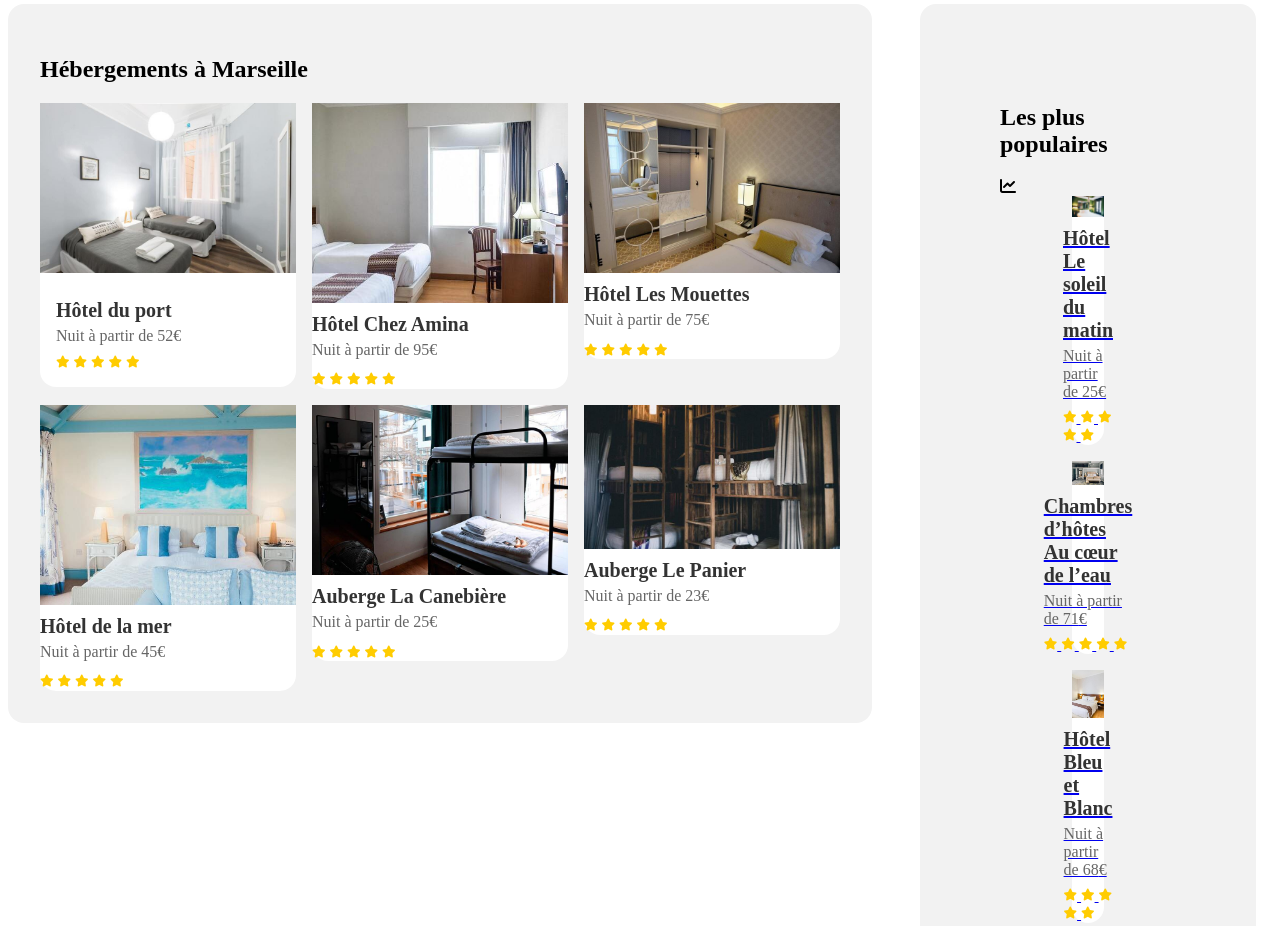
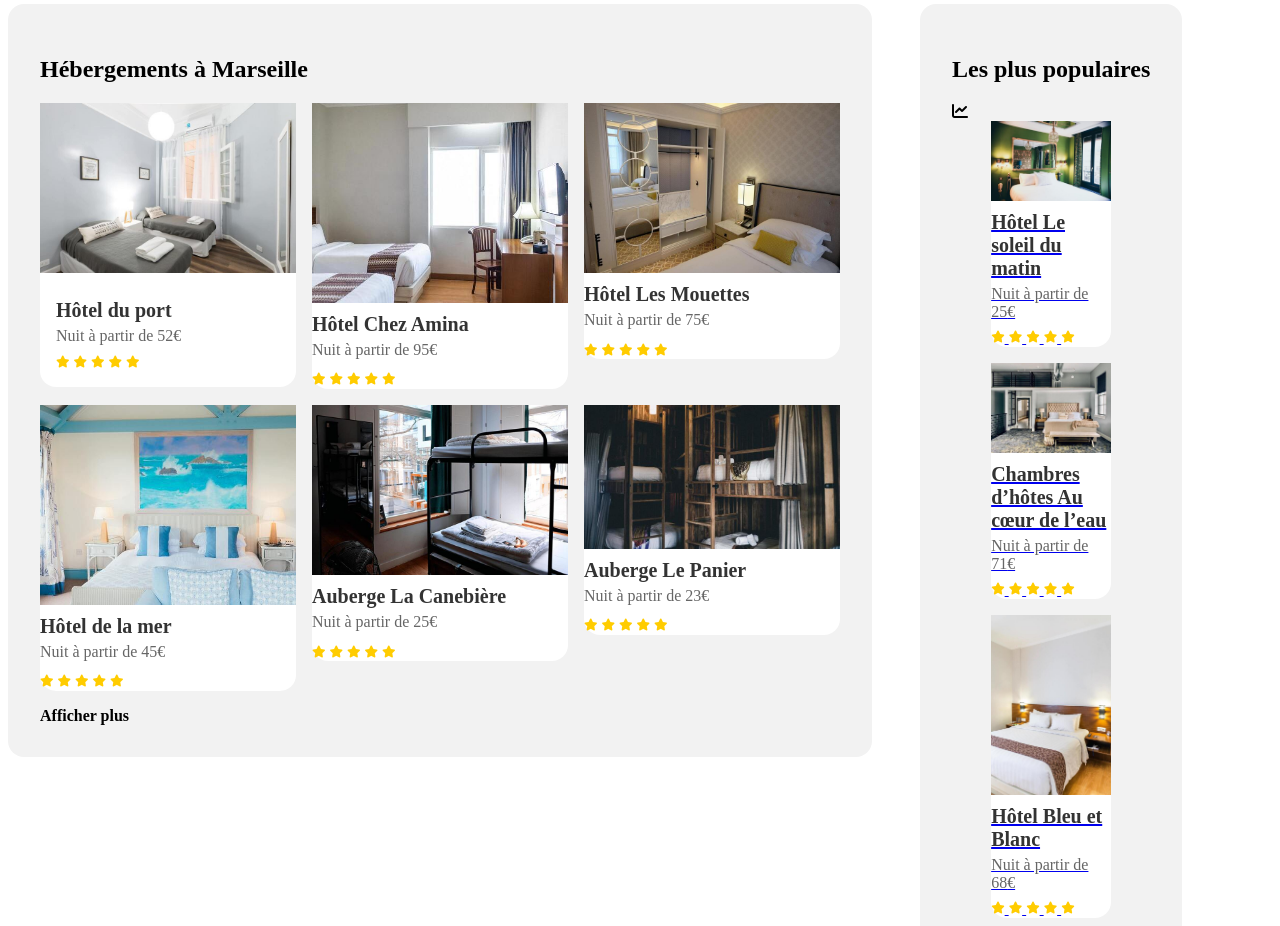
Before and after one commit to marie476/repo-booki, a plain HTML site: page Booki/index.html in a window 1280 px wide. Shown: the part 328-1254 px from the top of the page. Drawn offline with Linux system fonts and the light colour scheme.

Commit message:
Add files via upload
modification alignement de la class hebergement populaires

```diff
--- a/Booki/css/styles.css
+++ b/Booki/css/styles.css
@@ -121,8 +121,14 @@ justify-content:space-between;
   overflow: hidden;
   max-width: 50em;
   margin-right: 3em;
+
 }
 
+.hebergements-a-marseille a{
+ text-decoration: none;
+ color: black;
+
+}
 .hebergements-cards{
   display: grid;
   grid-template-columns: repeat(3, 1fr);
@@ -210,23 +216,29 @@ justify-content:space-between;
  align-items: flex-start;
 }
 
+
 .hebergements-and-populaires{
   background-color: #F2F2F2;
-  padding: 3em;
+  padding: 2em;
   border-radius: 1em;
   overflow: hidden;
-  max-width: 100em;
+  max-width: 75em;
   margin-right: 1em;
-  padding: 5em;
 }
-.card img{
+
+.populaires-cards{
+  display: grid;
+  grid-template-columns: 1fr;
+  gap: 1em;
+  margin: auto;
+  max-width: 120px;
   width: 100%;
-  height: auto;
-  max-width: 25em;
+  box-sizing: border-box;
 }
-.card {
-  max-width: 2em;
-  margin:  auto;
+
+.card{
+  max-width:100%;
+  margin-top: auto;
   background-color: white;
   border-radius: 1em;
   display: flex;
@@ -234,9 +246,9 @@ justify-content:space-between;
   align-items: center;
 }
 
-.populaires-cards{
-  display: grid;
-  grid-template-columns: 1fr;
-  margin: auto;
-  max-width: 1200px;
+.card img{
+  width: 100%;
+  min-height: auto;
+  max-height: 200px;
+  object-fit: cover;
 }
--- a/Booki/index.html
+++ b/Booki/index.html
@@ -257,7 +257,7 @@
                   <span class="sr-only">Note de 4 sur 5</span>
                 </div>
               </article>
-
+              <a href="#"><strong>Afficher plus</strong></a>
             </a>
           </div>
           </section>
```
